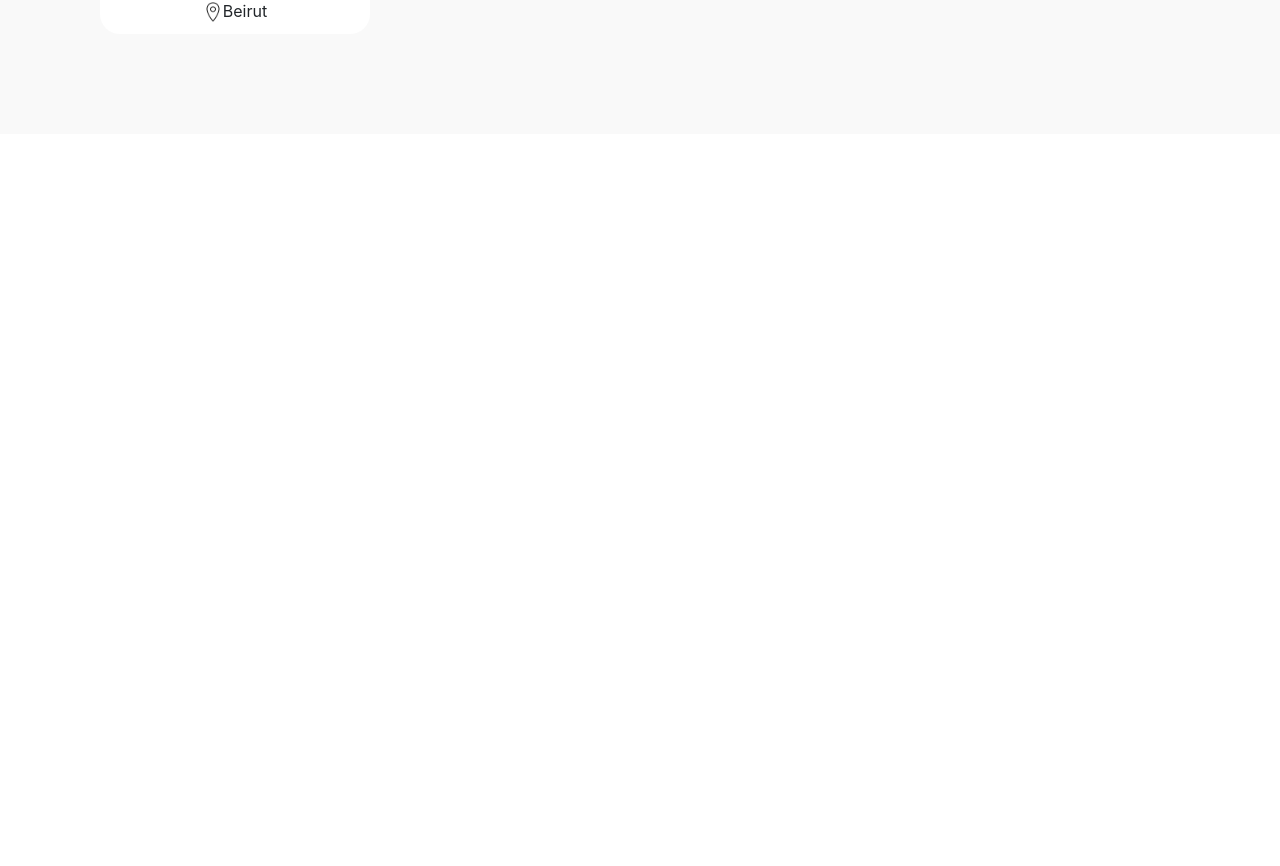
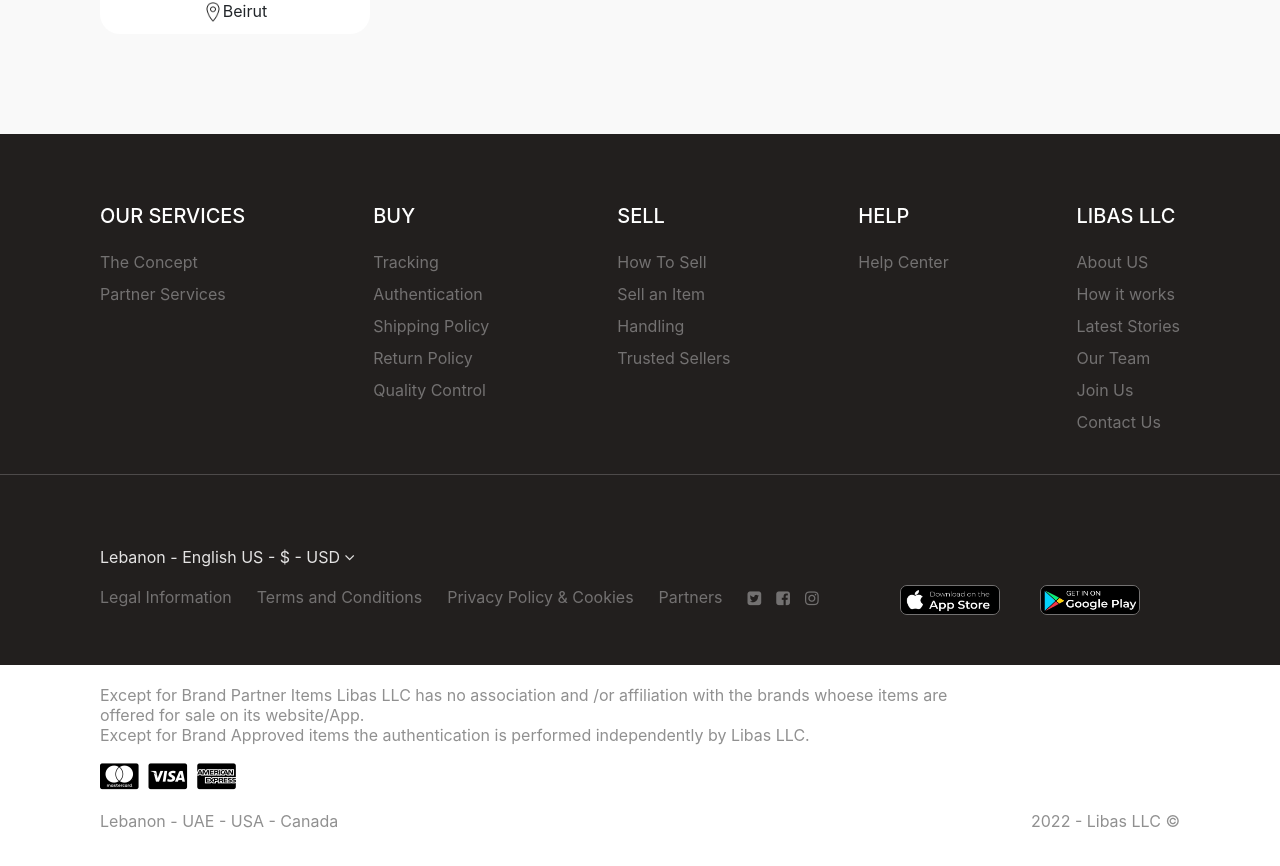
Before and after one commit to alized559/product-description, a React (Create React App) app: page / in a window 1280 px wide. Shown: the part 2733-3599 px from the top of the page. Before the commit the page ends 2867 px from the top, so only its background shows below. Built offline with nearby package versions, Linux system fonts and the light colour scheme.

Commit message:
add footer

```diff
--- a/src/App.js
+++ b/src/App.js
@@ -1,12 +1,14 @@
 import React from 'react';
 import Navbar from './components/navbar/navbar';
 import Product from './components/product/product';
+import Footer from './components/footer/footer';
 
 const App = () => {
   return (
     <div>
       <Navbar />
       <Product />
+      <Footer />
     </div>
   );
 }
--- a/src/components/footer/bottom_footer.js
+++ b/src/components/footer/bottom_footer.js
@@ -0,0 +1,47 @@
+import React from 'react';
+import styled from 'styled-components';
+
+const BottomFooter = () => {
+  return (
+    <FooterContainer>
+      <p>Except for Brand Partner Items Libas LLC has no association and /or affiliation with the brands whoese items are<br/>
+        offered for sale on its website/App.<br/>Except for Brand Approved items the authentication is performed independently by Libas LLC.
+      </p>
+      <PaymentFlex>
+        <i className='fa fa-cc-mastercard'></i>
+        <i className='fa fa-cc-visa'></i>
+        <i className='fa fa-cc-amex'></i>
+      </PaymentFlex>
+      <CopyRight>
+        <p>Lebanon - UAE - USA - Canada</p>
+        <p>2022 - Libas LLC ©</p>
+      </CopyRight>
+    </FooterContainer>
+  );
+};
+
+const FooterContainer = styled.div`
+  padding: 20px 100px 20px 100px;
+  color: #909090;
+  line-height: 20px;
+`;
+
+const PaymentFlex = styled.div`
+  display: flex;
+  flex-direction: row;
+
+  > i {
+    padding-right: 10px;
+    color: black;
+    font-size: 30px;
+  }
+`;
+
+const CopyRight = styled.div`
+  display: flex;
+  flex-direction: row;
+  justify-content: space-between;
+  margin-top: 20px;
+`;
+
+export default BottomFooter;
--- a/src/components/footer/footer.js
+++ b/src/components/footer/footer.js
@@ -0,0 +1,14 @@
+import React from 'react';
+import TopFooter from './top_footer';
+import BottomFooter from './bottom_footer';
+
+const Footer = () => {
+  return (
+    <div>
+      <TopFooter />
+      <BottomFooter />
+    </div>
+  );
+};
+
+export default Footer;
--- a/src/components/footer/top_footer.js
+++ b/src/components/footer/top_footer.js
@@ -0,0 +1,149 @@
+import React from 'react';
+import styled from 'styled-components';
+import dawnloadAppOnAppleImage from '../../images/appleImage.jpg';
+import dawnloadAppOnAndroidImage from '../../images/androidImage.jpg';
+
+const TopFooter = () => {
+  return (
+    <FooterContainer>
+      <LinksContainer>
+        <div>
+          <h5>OUR SERVICES</h5>
+          <p>
+            The Concept<br/>
+            Partner Services
+          </p>
+        </div>
+
+        <div>
+          <h5>BUY</h5>
+          <p>
+            Tracking<br/>
+            Authentication<br/>
+            Shipping Policy<br/>
+            Return Policy<br/>
+            Quality Control
+          </p>
+        </div>
+
+        <div>
+          <h5>SELL</h5>
+          <p>
+            How To Sell<br/>
+            Sell an Item<br/>
+            Handling<br/>
+            Trusted Sellers
+          </p>
+        </div>
+
+        <div>
+          <h5>HELP</h5>
+          <p>
+            Help Center
+          </p>
+        </div>
+
+        <div>
+          <h5>LIBAS LLC</h5>
+          <p>
+            About US<br/>
+            How it works<br/>
+            Latest Stories<br/>
+            Our Team<br/>
+            Join Us<br/>
+            Contact Us<br/>
+          </p>
+        </div>
+      </LinksContainer>
+      <VerticalLine />
+      <FooterBot>
+        <p>Lebanon - English US - $ - USD <i className='fa fa-angle-down'></i></p>
+        <FooterBotFlex>
+          <FooterBotFlexItem>
+            <p>Legal Information</p>
+            <p>Terms and Conditions</p>
+            <p>Privacy Policy & Cookies</p>
+            <p>Partners</p>
+            <i className='fa fa-twitter-square'></i>
+            <i className='fa fa-facebook-square'></i>
+            <i className='fa fa-instagram'></i>
+          </FooterBotFlexItem>
+
+          <FooterBotFlexItem>
+            <a href='#'><img src={dawnloadAppOnAppleImage} /></a>
+            <a href='#'><img src={dawnloadAppOnAndroidImage} /></a>
+          </FooterBotFlexItem>
+        </FooterBotFlex>
+      </FooterBot>
+    </FooterContainer>
+  );
+};
+
+const FooterContainer = styled.div`
+  background-color: #221f1e;
+  padding-bottom: 20px;
+`;
+
+const LinksContainer = styled.div`
+  display: flex;
+  flex-direction: row;
+  justify-content: space-between;
+  padding: 70px 100px 20px 100px;
+
+  > div > h5 {
+    color: white;
+  }
+
+  > div > p {
+    color: #737171;
+    line-height: 32px;
+    margin-top: 18px;
+  }
+`;
+
+const VerticalLine = styled.div`
+  border-bottom: 1px solid #4d4a4a;
+`;
+
+const FooterBot = styled.div`
+  padding: 70px 100px 20px 100px;
+
+  > p {
+    color: #e4e3e3;
+  }
+`;
+
+const FooterBotFlex = styled.div`
+  display: flex;
+  flex-direction: row;
+  justify-content: space-between;
+
+  > div > p {
+    color: #737171;
+    padding-right: 25px;
+  }
+
+  > div > i {
+    margin-top: 5px;
+    color: #737171;
+    padding-right: 15px;
+  }
+`;
+
+const FooterBotFlexItem = styled.div`
+  display: flex;
+  flex-direction: row;
+
+  > a > img {
+    width: 100px;
+    height: 30px;
+    border-radius: 7px;
+    border: 1px solid #737171;
+  }
+
+  > a > img:first-child {
+    margin-right: 40px;
+  }
+`;
+
+export default TopFooter;
```
Also changed, not shown: src/images/androidImage.jpg (added), src/images/appleImage.jpg (added).
